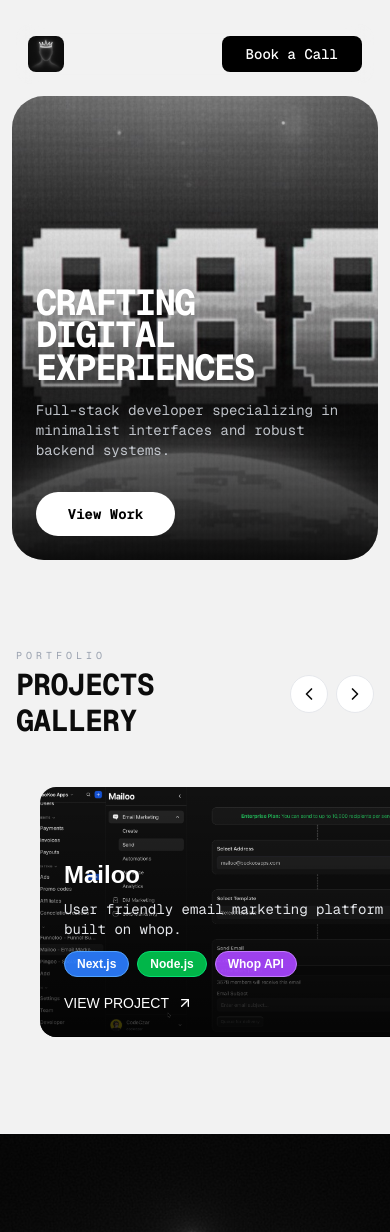
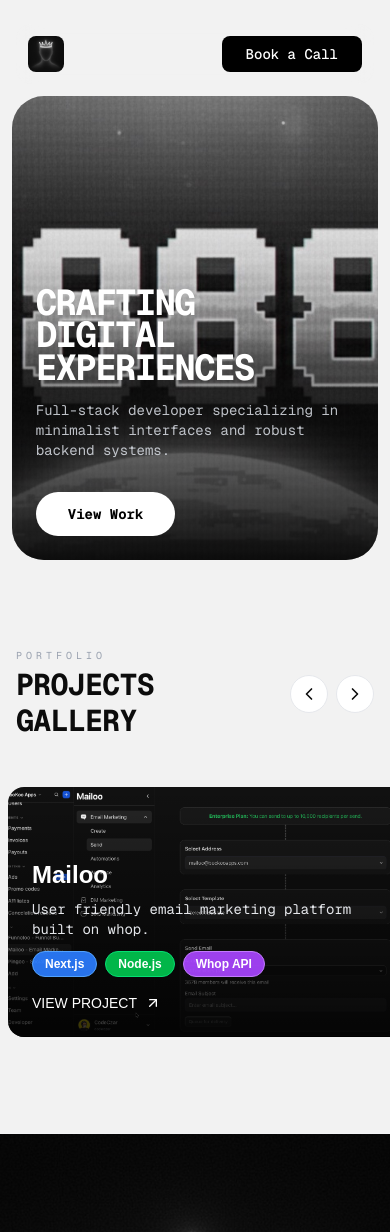
Before and after one commit to moondayli/portfolio, a Next.js app: page / in a window 390 px wide. Shown: the top 1232 px of the page. Built offline with nearby package versions, Linux system fonts and the light colour scheme; a web font is replaced by a local one.

Commit message:
New Portfolio

```diff
--- a/app/components/Gallery.tsx
+++ b/app/components/Gallery.tsx
@@ -129,7 +129,7 @@
       {/* 2. Wide Overlay Slider */}
       <div
         ref={scrollRef}
-        className="flex gap-6 overflow-x-auto scrollbar-hide scroll-smooth px-10 mx-auto"
+        className="flex gap-6 overflow-x-auto scrollbar-hide scroll-smooth px-2 md:px-10 mx-auto"
         style={{ scrollbarWidth: 'none', msOverflowStyle: 'none' }}
       >
         {projects.map((project) => (
```
